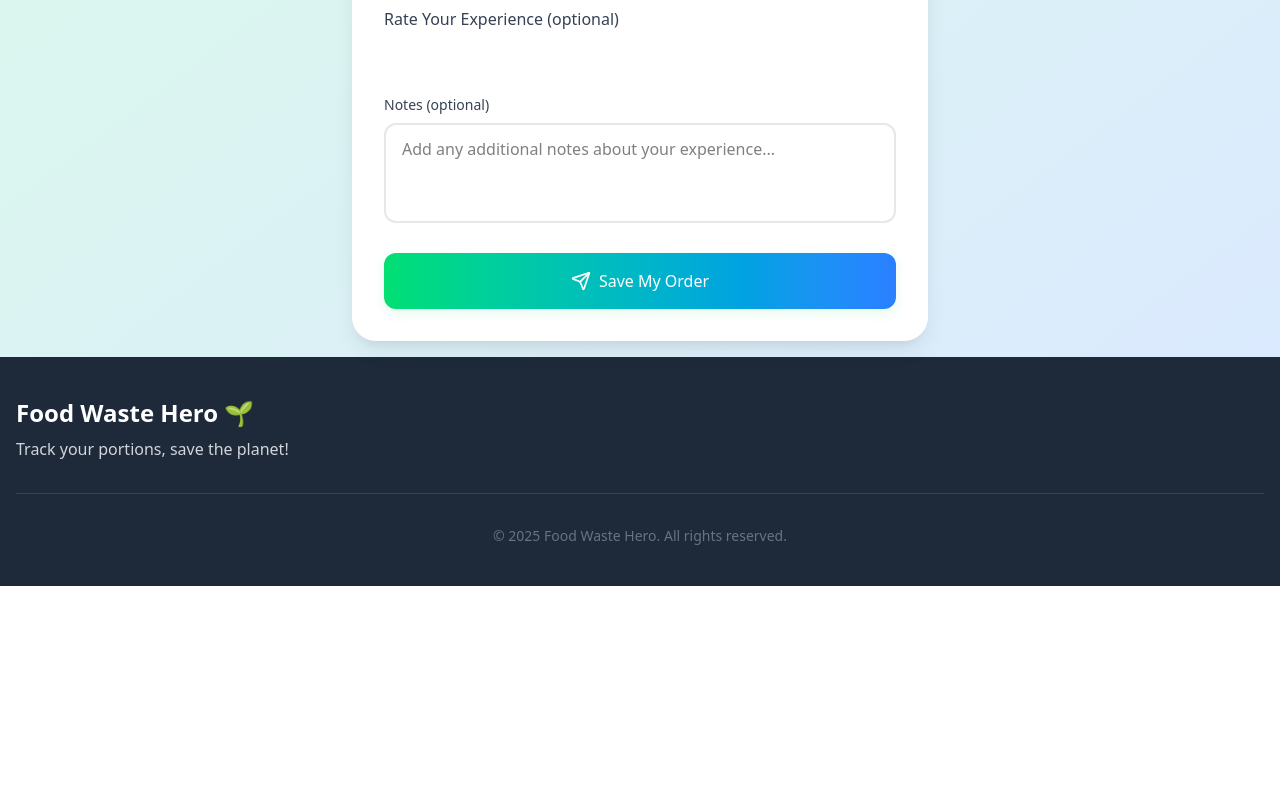
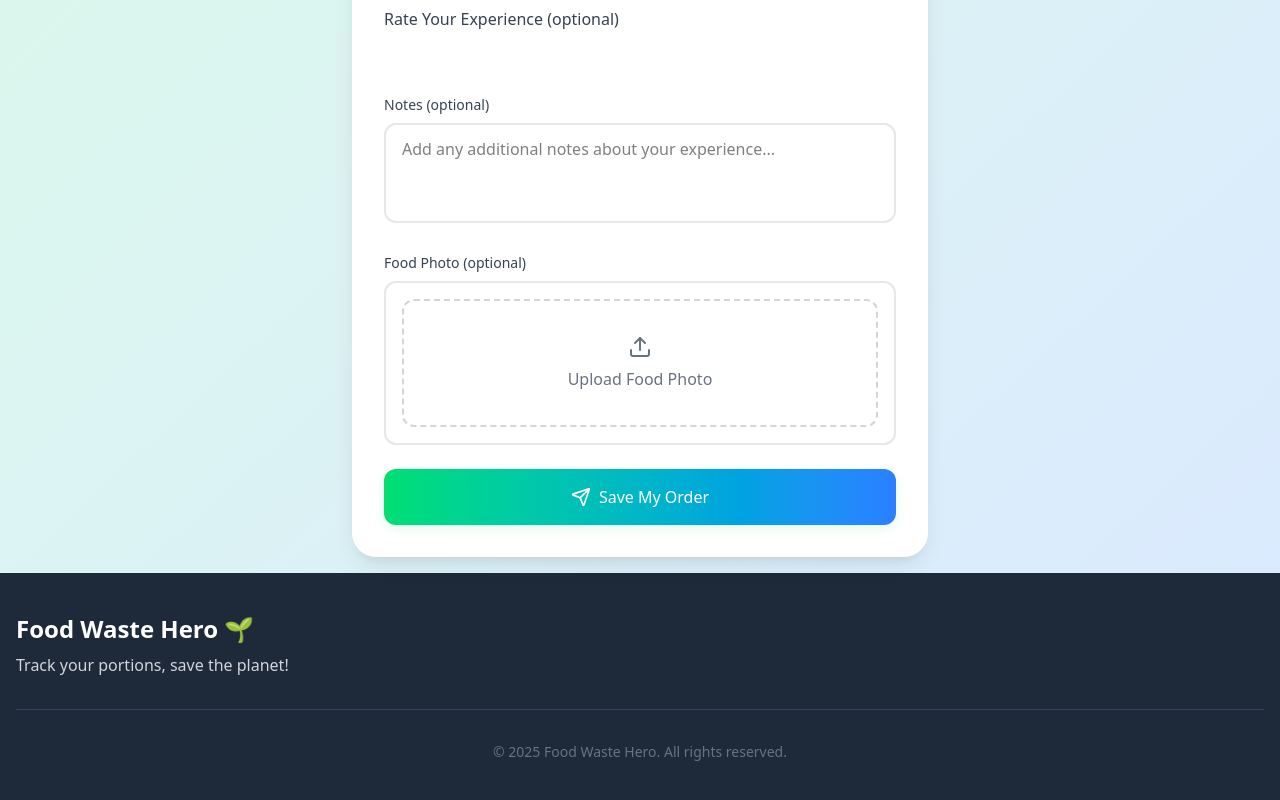
Before and after one commit to jasonlow2307/foodhero, a React (Vite) app: page /add in a window 1280 px wide. Shown: the part 685-1485 px from the top of the page. Before the commit the page ends 1271 px from the top, so only its background shows below. Built offline with nearby package versions, Linux system fonts and the light colour scheme; no server answers; the database is empty; sample sign-in values are in the browser's storage; some icons are missing.

Commit message:
wip: added image to add location

```diff
--- a/src/components/ImageUploader.tsx
+++ b/src/components/ImageUploader.tsx
@@ -90,6 +90,7 @@ const ImageUploader = ({
 
       {!previewUrl ? (
         <button
+          type="button"
           onClick={handleButtonClick}
           className={`w-full h-32 border-2 border-dashed rounded-xl flex flex-col items-center justify-center transition-all hover: cursor-pointer
             ${
@@ -123,6 +124,7 @@ const ImageUploader = ({
             </div>
           )}
           <button
+            type="button"
             onClick={handleCancel}
             className="absolute top-2 right-2 p-1 rounded-full bg-gray-900/70 text-white hover:bg-red-500/70 transition-colors"
             disabled={uploading}
--- a/src/components/LocationDialog.tsx
+++ b/src/components/LocationDialog.tsx
@@ -21,6 +21,7 @@ import { db } from "../firebase/firebase";
 import { useAuth } from "../contexts/AuthContext";
 import { useSnackbar } from "notistack";
 import ImageUploader from "./ImageUploader";
+import { sanitizeVisitData } from "../utils/foodUtils";
 
 interface LocationDialogProps {
   open: boolean;
@@ -184,20 +185,6 @@ const LocationDialog = ({
       ...newFood,
       imageUrl: url,
     });
-  };
-
-  const sanitizeVisitData = (visit: Visit): Visit => {
-    // Create a deep copy of the visit object
-    const sanitized = { ...visit };
-
-    // Remove undefined values
-    Object.keys(sanitized).forEach((key) => {
-      if (sanitized[key] === undefined) {
-        delete sanitized[key];
-      }
-    });
-
-    return sanitized;
   };
 
   const handleSaveEditedVisit = async () => {
--- a/src/firebase/useFirestoreWrite.ts
+++ b/src/firebase/useFirestoreWrite.ts
@@ -20,8 +20,10 @@ const useFirestoreWrite = () => {
         // If no docId, create a new document
         await addDoc(collection(db, collectionName), data);
       }
+      console.log("SUCESS");
       setSuccess(true);
     } catch (err) {
+      console.log("ERR", err);
       setError((err as any).message);
     } finally {
       setLoading(false);
--- a/src/sections/LocationForm/LocationForm.tsx
+++ b/src/sections/LocationForm/LocationForm.tsx
@@ -10,6 +10,8 @@ import useFirestoreCollection from "../../firebase/useFirestoreCollection";
 import { useAuth } from "../../contexts/AuthContext";
 import { useTheme } from "../../contexts/ThemeContext";
 import { Icon } from "@iconify/react/dist/iconify.js";
+import ImageUploader from "../../components/ImageUploader";
+import { sanitizeVisitData } from "../../utils/foodUtils";
 
 interface Coordinates {
   latitude: number;
@@ -32,6 +34,7 @@ const LocationForm = () => {
         notes: "",
         mealType: "",
         rating: undefined,
+        imageUrl: undefined,
       },
     ],
     selectedLocation: null,
@@ -47,6 +50,18 @@ const LocationForm = () => {
   const [userCoordinates, setUserCoordinates] = useState<Coordinates | null>(
     null
   );
+
+  const handleImageUploaded = (url: string) => {
+    setFormData({
+      ...formData,
+      visits: [
+        {
+          ...formData.visits[0],
+          imageUrl: url,
+        },
+      ],
+    });
+  };
 
   // Update the handleFoodChange function to handle empty keys better
   const handleFoodChange = (
@@ -159,6 +174,7 @@ const LocationForm = () => {
         index: getNextIndex(),
         name: currentUser.displayName,
         userId: currentUser.uid,
+        visits: [sanitizeVisitData(formData.visits[0])],
       };
       await writeData("locations", formDataWithIndex);
       enqueueSnackbar("Location added successfully! 🎉", {
@@ -189,6 +205,8 @@ const LocationForm = () => {
             fullness: "perfect",
             notes: "",
             mealType: "",
+            rating: undefined,
+            imageUrl: undefined,
           },
         ],
         selectedLocation: null,
@@ -735,6 +753,37 @@ const LocationForm = () => {
             />
           </div>
 
+          {/* Image Upload Section */}
+          <div className="space-y-2">
+            <label
+              className={`block text-sm font-medium ${
+                darkMode ? "text-white" : "text-gray-700"
+              }`}
+            >
+              Food Photo (optional)
+            </label>
+            <div
+              className={`rounded-xl border-2 ${
+                darkMode ? "border-gray-700 bg-gray-700" : "border-gray-200"
+              } p-4`}
+            >
+              <ImageUploader
+                onImageUploaded={handleImageUploaded}
+                folderPath={`users/${currentUser?.uid}/food-images`}
+              />
+              {formData.visits[0].imageUrl && (
+                <div className="mt-3 flex items-center gap-2 text-sm text-green-500">
+                  <Icon
+                    icon="heroicons-solid:check-circle"
+                    width="16"
+                    height="16"
+                  />
+                  <span>Image uploaded successfully!</span>
+                </div>
+              )}
+            </div>
+          </div>
+
           {/* Submit Button */}
           <button
             type="submit"
--- /dev/null
+++ b/src/utils/foodUtils.ts
@@ -0,0 +1,15 @@
+import { Visit } from "./models";
+
+export const sanitizeVisitData = (visit: Visit): Visit => {
+  // Create a deep copy of the visit object
+  const sanitized = { ...visit };
+
+  // Remove undefined values
+  Object.keys(sanitized).forEach((key) => {
+    if (sanitized[key] === undefined) {
+      delete sanitized[key];
+    }
+  });
+
+  return sanitized;
+};
```
